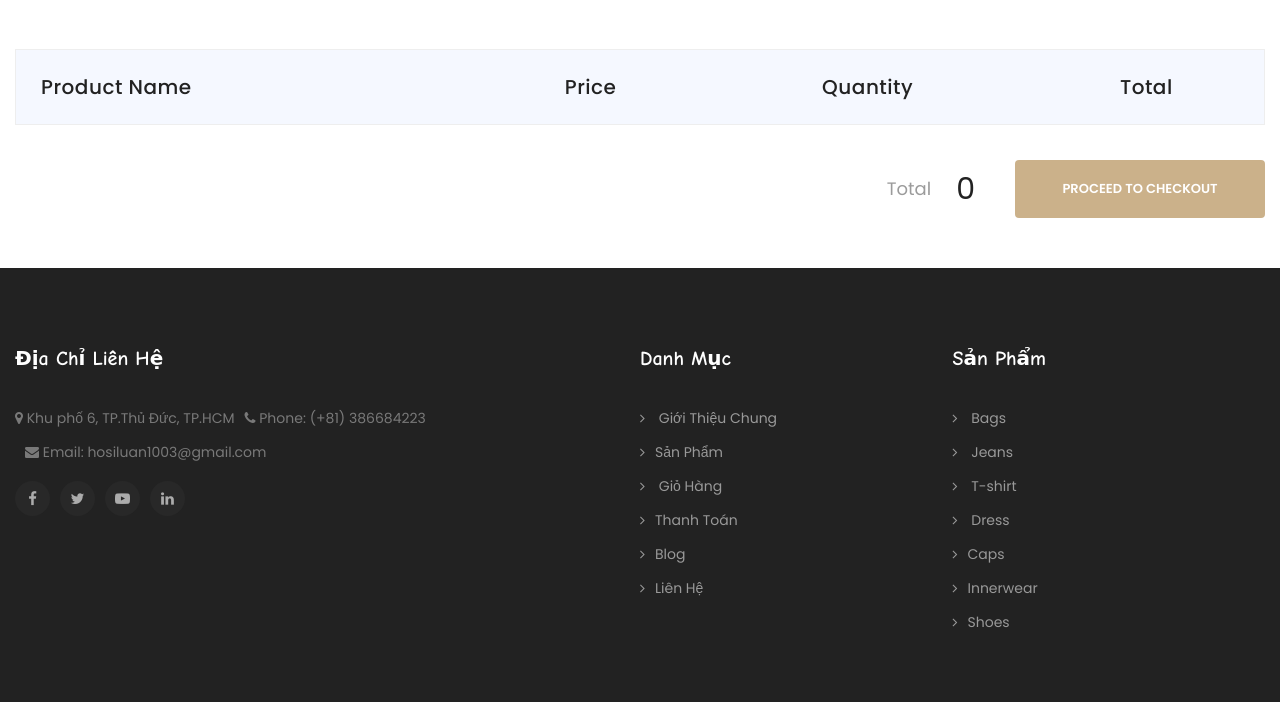
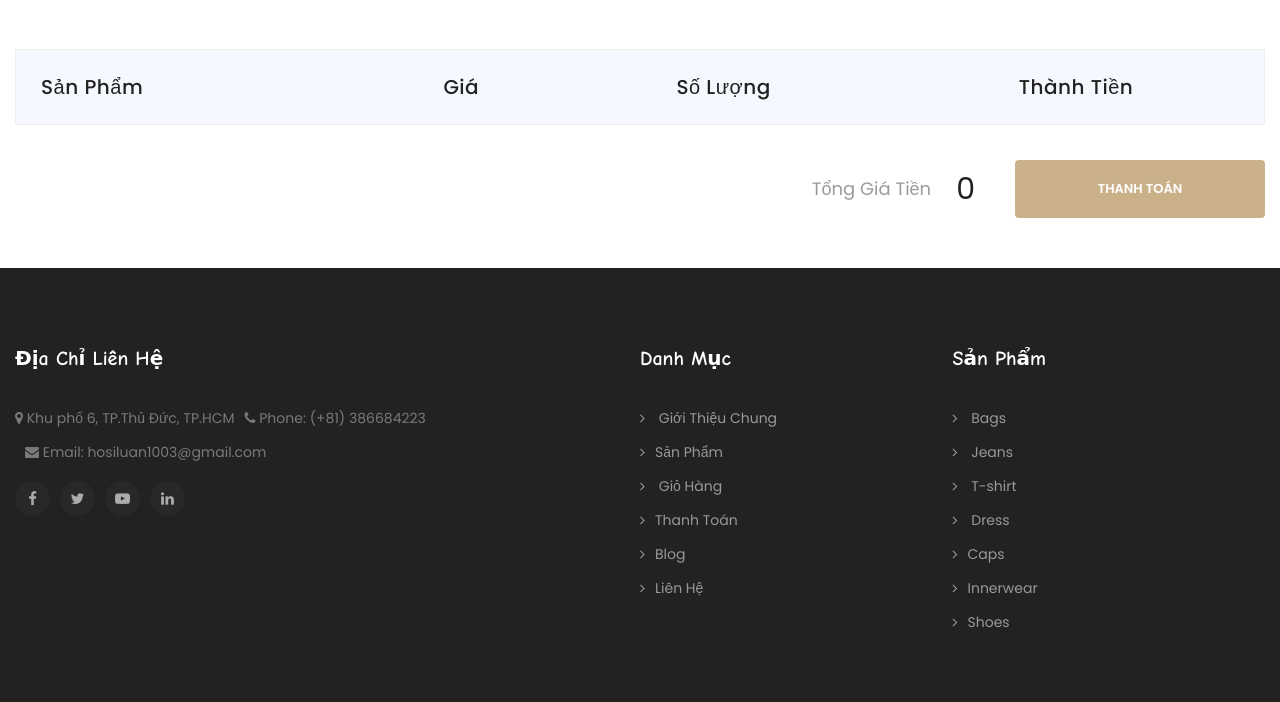
Before and after one commit to afafjl/django, a Django app: page /cart/ in a window 1280 px wide. Shown: the part 370-1072 px from the top of the page. Run offline with Django 4.2, Linux system fonts and the light colour scheme; lists and menus that the app fills with data are empty; parts of the project's set-up code (start-up, migrations or seed data) failed here and were passed over; some libraries are stand-ins or nearby versions.

Commit message:
Update cart.html

```diff
--- a/store/templates/store/cart.html
+++ b/store/templates/store/cart.html
@@ -5,10 +5,10 @@
 	<div class="container-fluid">
 		<div class="row">
 			<div class="breadcrumb-content">
-				<h2>cart</h2>
+				<h2>Giỏ Hàng</h2>
 				<ul>
-					<li><a href="{%url 'store'%}">Home</a></li>
-					<li><a href="">cart</a></li>
+					<li><a href="{%url 'store'%}">Trang Chủ</a></li>
+					<li><a href="">Giỏ Hàng</a></li>
 				</ul>
 			</div>
 		</div>
@@ -23,10 +23,10 @@
 					<table class="table-custom table-cart table-responsive">
 						<thead>
 							<tr>
-								<th>Product name</th>
-								<th>Price</th>
-								<th>Quantity</th>
-								<th>Total</th>
+								<th>Sản Phẩm</th>
+								<th>Giá</th>
+								<th>Số Lượng</th>
+								<th>Thành Tiền</th>
 							</tr>
 						</thead>
 							<tbody>
@@ -63,10 +63,10 @@
 						<div class="group-xl group-middle">
 							<div>
 							  <div class="group-md group-middle">
-								<div class="heading-5 font-weight-medium text-gray-500">Total</div>
+								<div class="heading-5 font-weight-medium text-gray-500">Tổng Giá Tiền</div>
 								<div class="heading-3 font-weight-normal">[[total]]</div>
 							  </div>
-							</div><a class="btn" href="{% url 'checkout'%}">Proceed to checkout</a>
+							</div><a class="btn" href="{% url 'checkout'%}">Thanh Toán</a>
 						</div>
 					</div>
 				</div>
```
